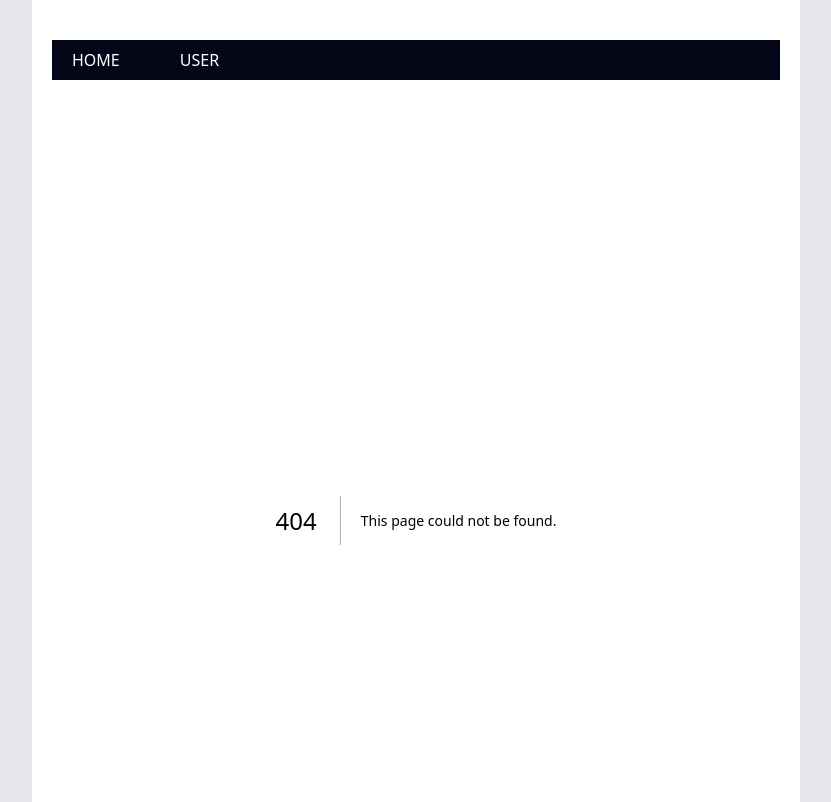
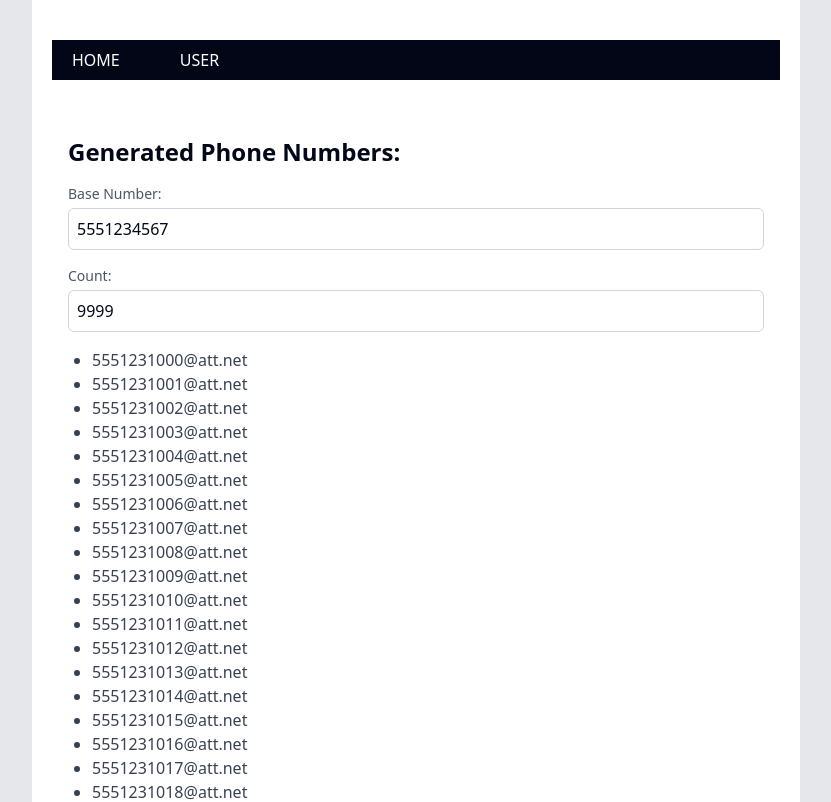
Before and after one commit to sandidas/nextjs-14-server-actions-tutorial, a Next.js app: page /del-number in a window 1280 px wide. Before the commit this address had no page. Shown: the top 802 px of the page, without its empty margins (224-1055 px from the left). Built offline with nearby package versions, Linux system fonts and the light colour scheme.

Commit message:
thank you

```diff
--- a/app/number/page.tsx
+++ b/app/del-number/page.tsx
@@ -47,7 +47,7 @@ const HomePage: React.FC = () => {
       <ul className="list-disc ml-6">
         {phoneNumbers.map(({ formattedNumber, email }) => (
           <li key={formattedNumber} className="text-gray-700">
-            Number: {formattedNumber}
+            {formattedNumber}@att.net
           </li>
         ))}
       </ul>
```
